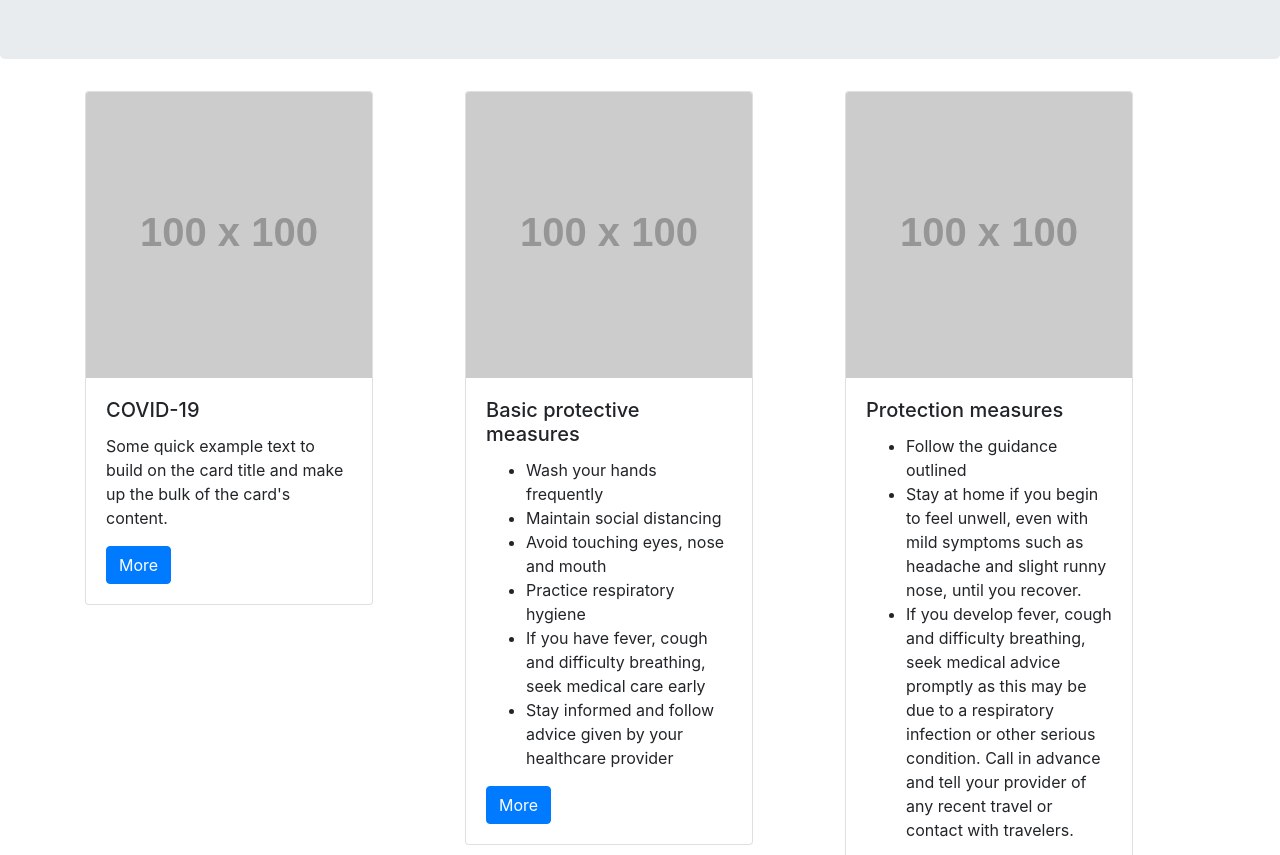
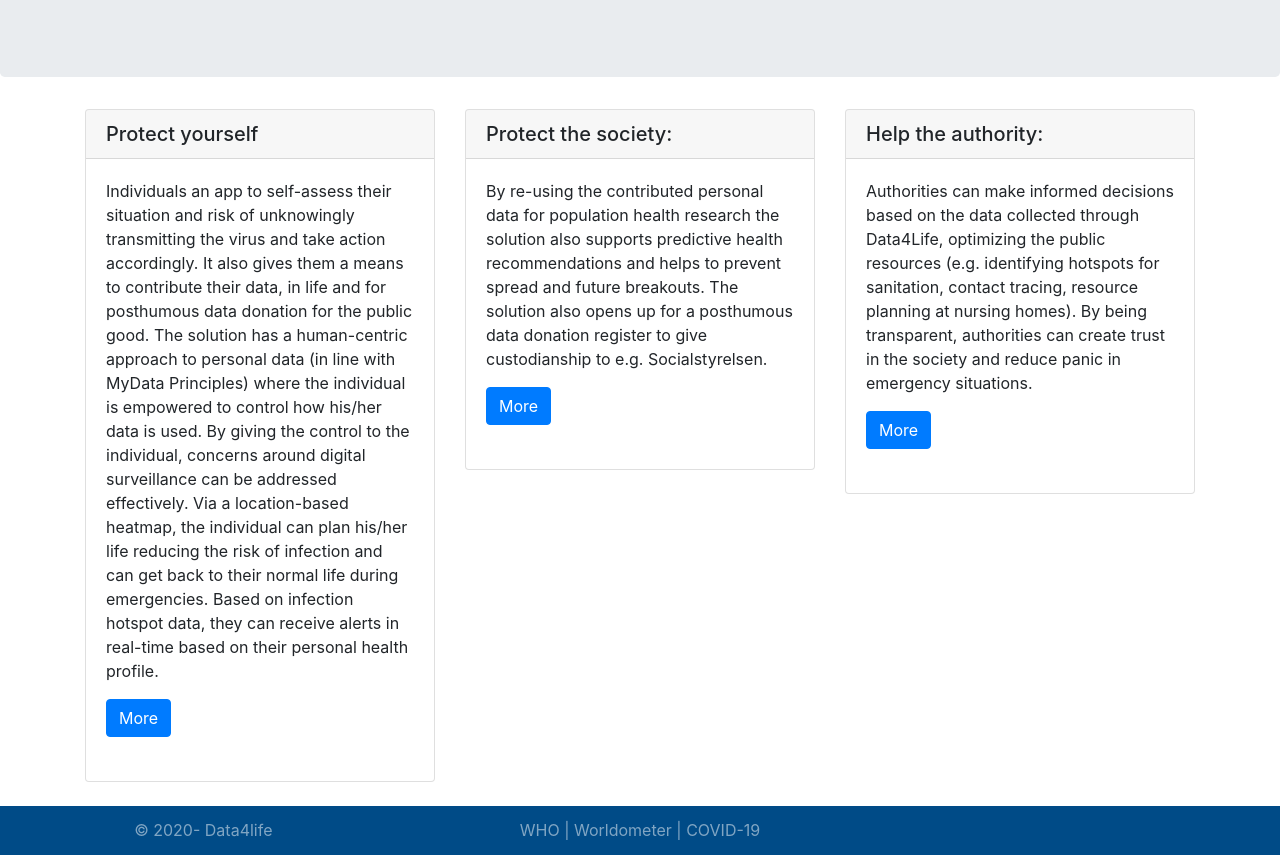
Before and after one commit to Data4Life-Initiative/landing-page, a React app: page / in a window 1280 px wide. Shown: the part 275-1130 px from the top of the page. Built offline with nearby package versions, Linux system fonts and the light colour scheme; placeholder pictures from the web are drawn by us.

Commit message:
Adding content

```diff
--- a/src/assets/css/main.css
+++ b/src/assets/css/main.css
@@ -17,6 +17,7 @@ footer {
   a
   {
       text-decoration:none ;
+
   }
 
   a:link {
@@ -35,3 +36,8 @@ footer {
   a:active {
     color:white;
   }
+
+  img{
+      width: 48px;
+      height: 48px;
+  }
--- a/src/components/GettingStarted/index.js
+++ b/src/components/GettingStarted/index.js
@@ -1,6 +1,5 @@
 import React from "react";
 import { Jumbotron, Button } from "react-bootstrap";
-
 class GettingStarted extends React.Component {
   render() {
     return (
@@ -8,14 +7,14 @@ class GettingStarted extends React.Component {
         <div className="container">
           <h1>Data4Life</h1>
           <p>
-            This is an open source initiative to look at using data for
+            This is an opensource initiative to look at using data for
             good during pandemics, providing services to citizens.
           </p>
           <p>
             <Button variant="primary">Learn more</Button>
           </p>
         </div>
-      </Jumbotron>
+       </Jumbotron>
     );
   }
 }
--- a/src/components/UsefulResources/index.js
+++ b/src/components/UsefulResources/index.js
@@ -6,55 +6,59 @@ class UsefulResources extends React.Component {
     return (
       <Container>
         <Row>
-          <Col>
-            <Card style={{ width: "18rem" }}>
-              <Card.Img variant="top" src="https://via.placeholder.com/100" />
+          <Col xl={4} lg={4} md={12} xs={12}>
+            <Card className="pb-4 mb-4">
+              <Card.Header >
+                <Card.Title className="mb-0">Protect yourself</Card.Title>
+              </Card.Header>
               <Card.Body>
-                <Card.Title>COVID-19</Card.Title>
                 <Card.Text>
-                  Some quick example text to build on the card title and make up
-                  the bulk of the card's content.
+                    Individuals an app to self-assess their situation and risk of unknowingly
+                    transmitting the virus and take action accordingly. It also gives them a
+                    means to contribute their data, in life and for posthumous data donation
+                    for the public good. The solution has a human-centric approach to personal
+                    data (in line with MyData Principles) where the individual is empowered to
+                    control how his/her data is used. By giving the control to the individual,
+                    concerns around digital surveillance can be addressed effectively. Via a
+                    location-based heatmap, the individual can plan his/her life reducing the
+                    risk of infection and can get back to their normal life during emergencies.
+                    Based on infection hotspot data, they can receive alerts in real-time based
+                    on their personal health profile.
                 </Card.Text>
                 <Button variant="primary">More</Button>
               </Card.Body>
             </Card>
           </Col>
-          <Col>
-            <Card style={{ width: "18rem" }}>
-              <Card.Img variant="top" src="https://via.placeholder.com/100" />
+          <Col xl={4} lg={4} md={12} xs={12}>
+            <Card className="pb-4 mb-4">
+             <Card.Header >
+                <Card.Title className="mb-0">Protect the society:</Card.Title>
+              </Card.Header>
               <Card.Body>
-                <Card.Title>Basic protective measures</Card.Title>
                 <Card.Text>
-                <ul>
-                  <li>Wash your hands frequently</li>
-                  <li>Maintain social distancing</li>
-                  <li>Avoid touching eyes, nose and mouth</li>
-                  <li>Practice respiratory hygiene</li>
-                  <li>If you have fever, cough and difficulty breathing, seek medical care early</li>
-                  <li>Stay informed and follow advice given by your healthcare provider</li>
-                </ul>
+                     By re-using the contributed personal data for population health research
+                     the solution also supports predictive health recommendations and helps
+                     to prevent spread and future breakouts. The solution also opens up for a
+                     posthumous data donation register to give custodianship to e.g. Socialstyrelsen.
                 </Card.Text>
                 <Button variant="primary">More</Button>
               </Card.Body>
             </Card>
           </Col>
-          <Col>
-            <Card style={{ width: "18rem" }}>
-              <Card.Img variant="top" src="https://via.placeholder.com/100" />
+          <Col xl={4} lg={4} md={12} xs={12}>
+            <Card className="pb-4 mb-4">
+              <Card.Header >
+                <Card.Title className="mb-0">Help the authority:</Card.Title>
+              </Card.Header>
               <Card.Body>
-                <Card.Title>Protection measures</Card.Title>
                 <Card.Text>
-                  <ul>
-                    <li>Follow the guidance outlined </li>
-                    <li>Stay at home if you begin to feel unwell, even with mild symptoms such as headache and slight
-                        runny nose, until you recover.
-                    </li>
-                    <li>If you develop fever, cough and difficulty breathing, seek medical advice promptly as this
-                        may be due to a respiratory infection or other serious condition.
-                        Call in advance and tell your provider of any recent travel or contact with travelers.
-                    </li>
-                  </ul>
-                 </Card.Text>
+                    Authorities can make informed decisions based on the data collected
+                    through Data4Life, optimizing the public resources (e.g. identifying
+                    hotspots for sanitation, contact tracing, resource planning at nursing
+                    homes). By being transparent, authorities can create trust in the society
+                    and reduce panic in emergency situations.
+                </Card.Text>
+
                 <Button variant="primary">More</Button>
               </Card.Body>
             </Card>
--- a/src/containers/App/index.js
+++ b/src/containers/App/index.js
@@ -12,6 +12,7 @@ import {
 // components
 import GettingStarted from './../../components/GettingStarted'
 import UsefulResources from './../../components/UsefulResources'
+import logoImage from '../../assets/images/logo192_blue.png';
 
 function App() {
   return (
@@ -19,7 +20,7 @@ function App() {
       <header>
         <Navbar expand="lg" variant="dark" >
           <div className="container">
-            <Navbar.Brand href="#home">Data4Life</Navbar.Brand>
+           <Navbar.Brand href="#home"><img src={logoImage}/>Data4Life</Navbar.Brand>
             <Navbar.Toggle aria-controls="basic-navbar-nav" />
             <Navbar.Collapse id="basic-navbar-nav">
               <Nav className="ml-auto">
@@ -40,7 +41,7 @@ function App() {
       <footer id="footer" >
         <div className="row">
           <div className="col-md-4 col-sm-4">
-              <p className="copyright text-xs-center">&copy; 2020-<span id="copyrt"></span> LCubed AB, Sweden </p>
+              <p className="copyright text-xs-center">&copy; 2020-<span id="copyrt"></span> Data4life </p>
           </div>
           <div className="col-md-4 col-sm-4">
               <div>
@@ -51,7 +52,7 @@ function App() {
           </div>
            <div className="col-md-4 col-sm-4">
               <div>
-                <a href="mailto:info@igrant.io"> info@igrant.io </a>
+                <a href="">  </a>
               </div>
           </div>
         </div>
```
Also changed, not shown: src/assets/images/logo192.png (added), src/assets/images/logo192_blue.png (added).
